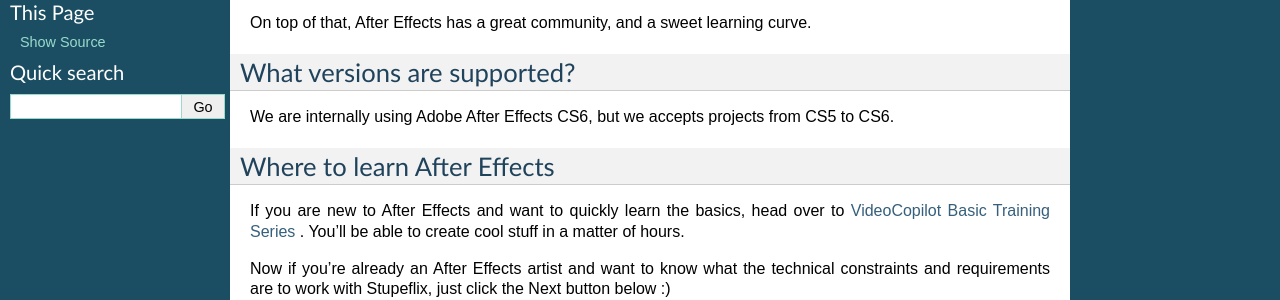
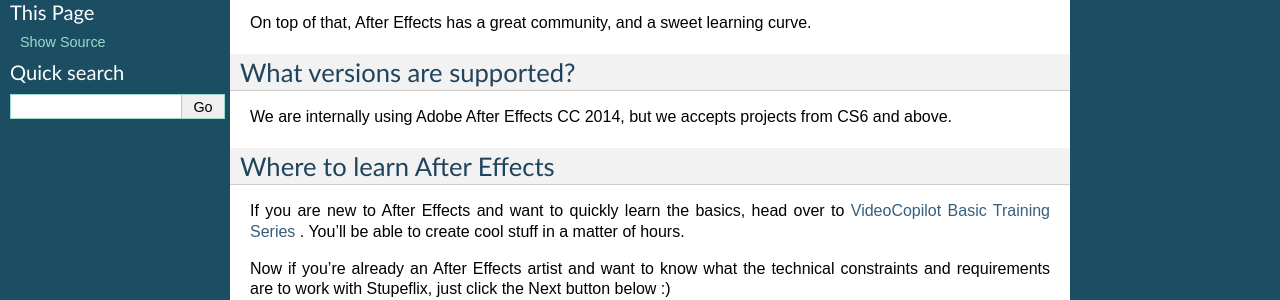
Before and after one commit to Stupeflix/stupeflix-ae-guidelines, a Sphinx documentation site: the page built from docs/01-01_ae_intro.rst, in a window 1280 px wide. Shown: the part 334-634 px from the top of the page. Built offline with Sphinx 7.4.7, drawn with Linux system fonts in a browser that asks for light colours; pages that are not in the unit, such as notebooks, are missing from menus.

Commit message:
Update 01-01_ae_intro.rst

```diff
--- a/docs/01-01_ae_intro.rst
+++ b/docs/01-01_ae_intro.rst
@@ -15,7 +15,7 @@
 What versions are supported?
 ---------------------------
 
-We are internally using Adobe After Effects CS6, but we accepts projects from CS5 to CS6.
+We are internally using Adobe After Effects CC 2014, but we accepts projects from CS6 and above.
 
 Where to learn After Effects
 ----------------------------
```
